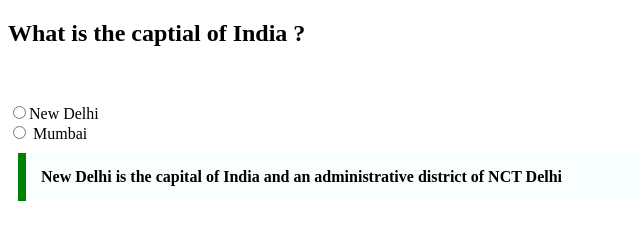
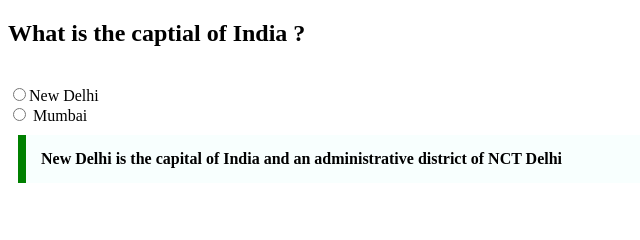
Before and after one commit to acciojob/trivia-shrihari-kale, a website: page main.html in a window 1280 px wide. Shown: the whole page, without its empty margins (0-640 px from the left). Drawn offline with Linux system fonts and the light colour scheme.

Commit message:
created a submission

```diff
--- a/main.html
+++ b/main.html
@@ -8,7 +8,7 @@
 
 <body>
 	<h2>What is the captial of India ?</h2>
-	<br><br>
+	<br>
 	<label>
 		<input type="radio" name="capital" value="new dehli">New Delhi
 	</label>
@@ -18,7 +18,7 @@
   Mumbai
 </label>
 
-	<div class="capital">New Delhi is the capital of India and an administrative district of NCT Delhi </div>
+	<blockquote class="capital">New Delhi is the capital of India and an administrative district of NCT Delhi </blockquote>
 	<!-- the entire body must be written by student -->
     <script type="text/javascript" src="./script.js">
 </script>
```
